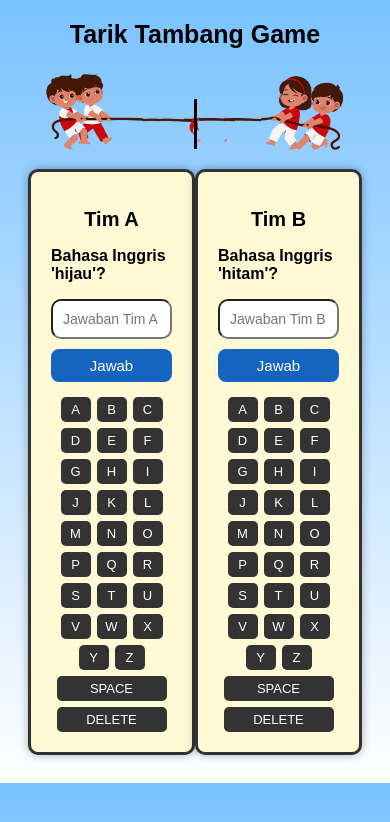
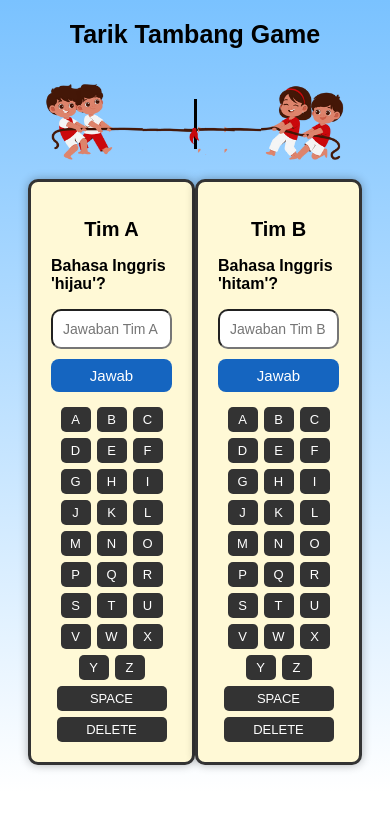
Before and after one commit to mhamry/tarik_tambang, a plain HTML site: page index.html in a window 390 px wide. Drawn offline with Linux system fonts and the light colour scheme.

Commit message:
ubah margin

```diff
--- a/index.html
+++ b/index.html
@@ -9,10 +9,11 @@
   <body>
     <h1>Tarik Tambang Game</h1>
     <div class="game">
-      <div class="gambar"><img src="image/tarik-tambang.png" alt="" /></div>
       <div class="container">
         <div class="line"></div>
       </div>
+      <div class="gambar"><img src="image/tarik-tambang.png" alt="" /></div>
+
       <div class="pertanyaan-wrapper">
         <div class="kolomA">
           <h2>Tim A</h2>
--- a/style.css
+++ b/style.css
@@ -2,12 +2,14 @@ body {
   background: linear-gradient(#7ac2ff, #ffffff);
   font-family: Arial, sans-serif;
   position: relative;
+  background-repeat: no-repeat;
 }
 
 h1 {
   text-align: center;
   font-size: 30px;
   margin: 20px;
+  margin-bottom: 70px;
 }
 
 .gambar {
@@ -15,6 +17,8 @@ h1 {
   margin: 20px auto;
   display: flex;
   justify-content: center;
+  margin-top: -150px;
+  margin-bottom: 50px;
 }
 
 .gambar img {
@@ -26,7 +30,7 @@ h1 {
   display: flex;
   justify-content: center;
   margin: auto;
-  margin-top: -150px;
+  /* margin-top: -180px; */
 }
 
 .line {
@@ -178,6 +182,14 @@ button:hover {
   h1 {
     font-size: 25px;
   }
+
+  .pertanyaan-wrapper {
+    margin-top: -60px;
+  }
+
+  .gambar {
+    margin-top: -70px;
+  }
   .gambar img {
     width: 80%;
   }
@@ -225,5 +237,6 @@ button:hover {
     width: 3px;
     height: 50px;
     background-color: black;
+    margin-top: 60px;
   }
 }
```
